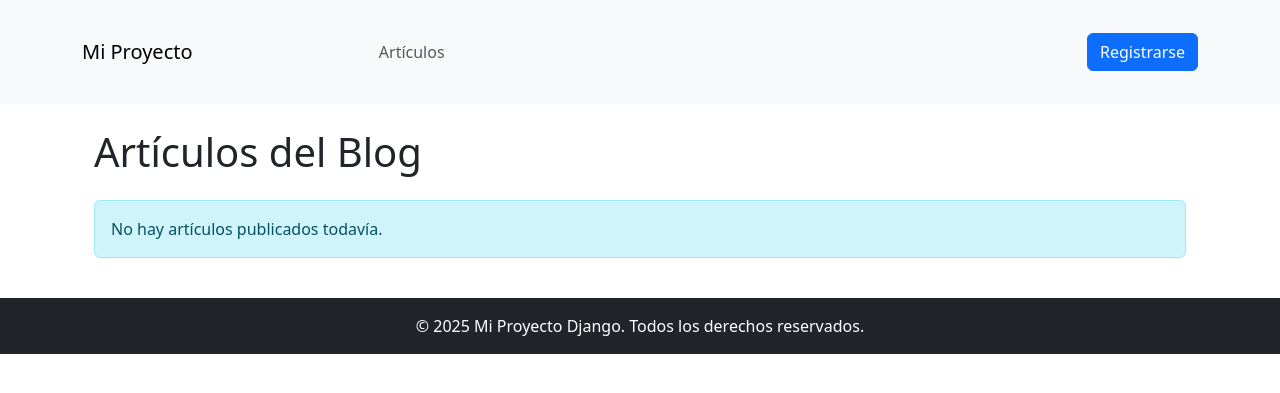
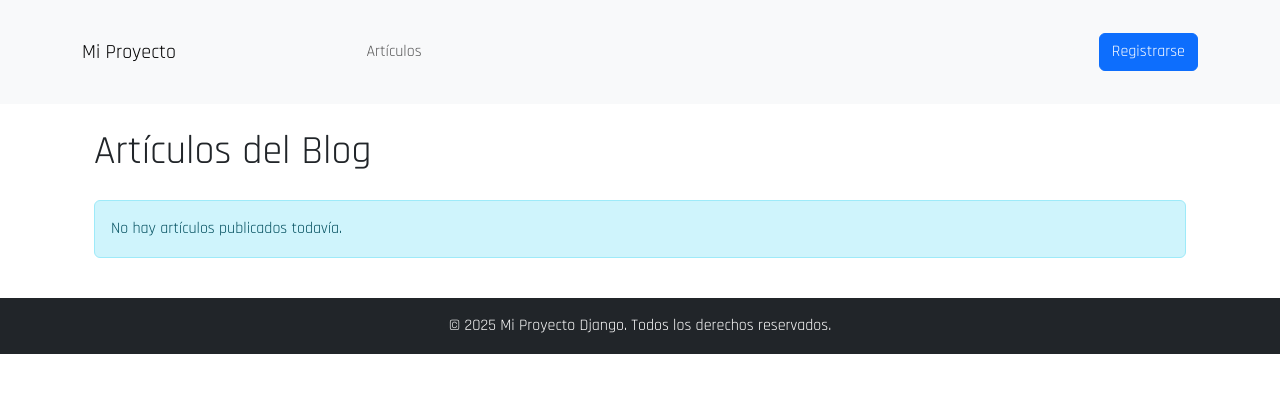
Before and after one commit to adrian-holzer/blog_informatorio, a Django app: page /articulos in a window 1280 px wide. Shown: the top 393 px of the page. Run offline with Django 5.2, Linux system fonts and the light colour scheme; data that the repository does not hold is empty.

Commit message:
style: Aplicar fuente Rajdhani (tecnológica) y corregir sintaxis CSS

```diff
--- a/static/css/style.css
+++ b/static/css/style.css
@@ -1,7 +1,18 @@
-/* Prueba para verificar la conexión CSS */
-/*body {
-    background-color: #0f6ec1; /* Color celeste muy suave */
+/*
+ * 1. REGLAS DE CONFIGURACIÓN (PRUEBAS COMENTADAS)
+ * Este bloque contiene las pruebas de color anteriores.
+*/
+/* body {
+    background-color: #f0f8ff;
     margin: 0;
     padding: 0;
+} */
+
+
+/*
+ * 2. REGLAS DE ESTÉTICA (FUENTES)
+ * Aplicación de la fuente Rajdhani a todo el sitio.
+*/
+body, h1, h2, h3, h4, h5, h6 {
+    font-family: 'Rajdhani', sans-serif !important;
 }
-*/
--- a/templates/base.html
+++ b/templates/base.html
@@ -19,6 +19,7 @@
     {% block extra_head %}
     {# Espacio para CSS o JS específicos de cada página #}
     {% endblock %}
+    <link href="https://fonts.googleapis.com/css2?family=Rajdhani:wght@400;600&display=swap" rel="stylesheet">
 </head>
 
 <body>
```
